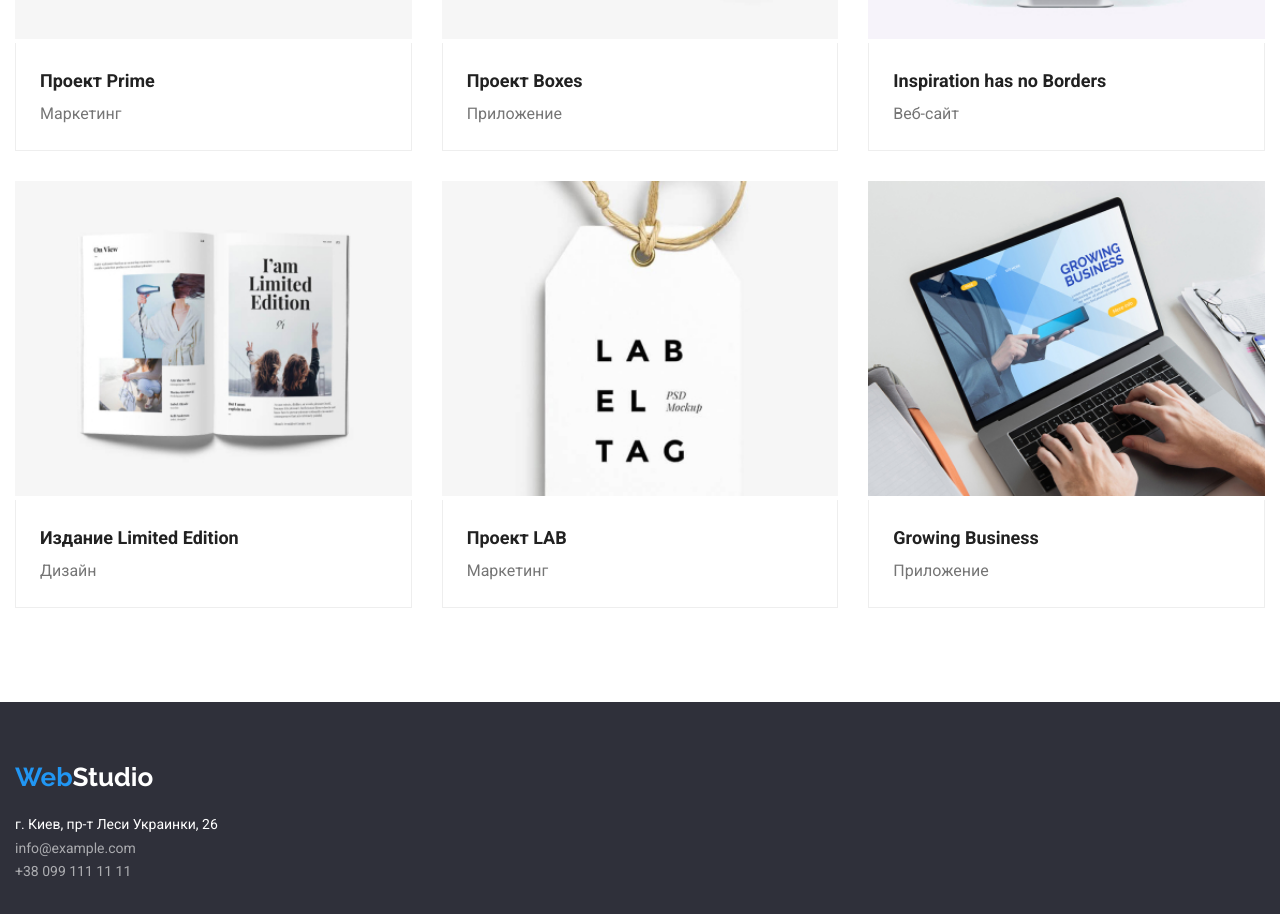
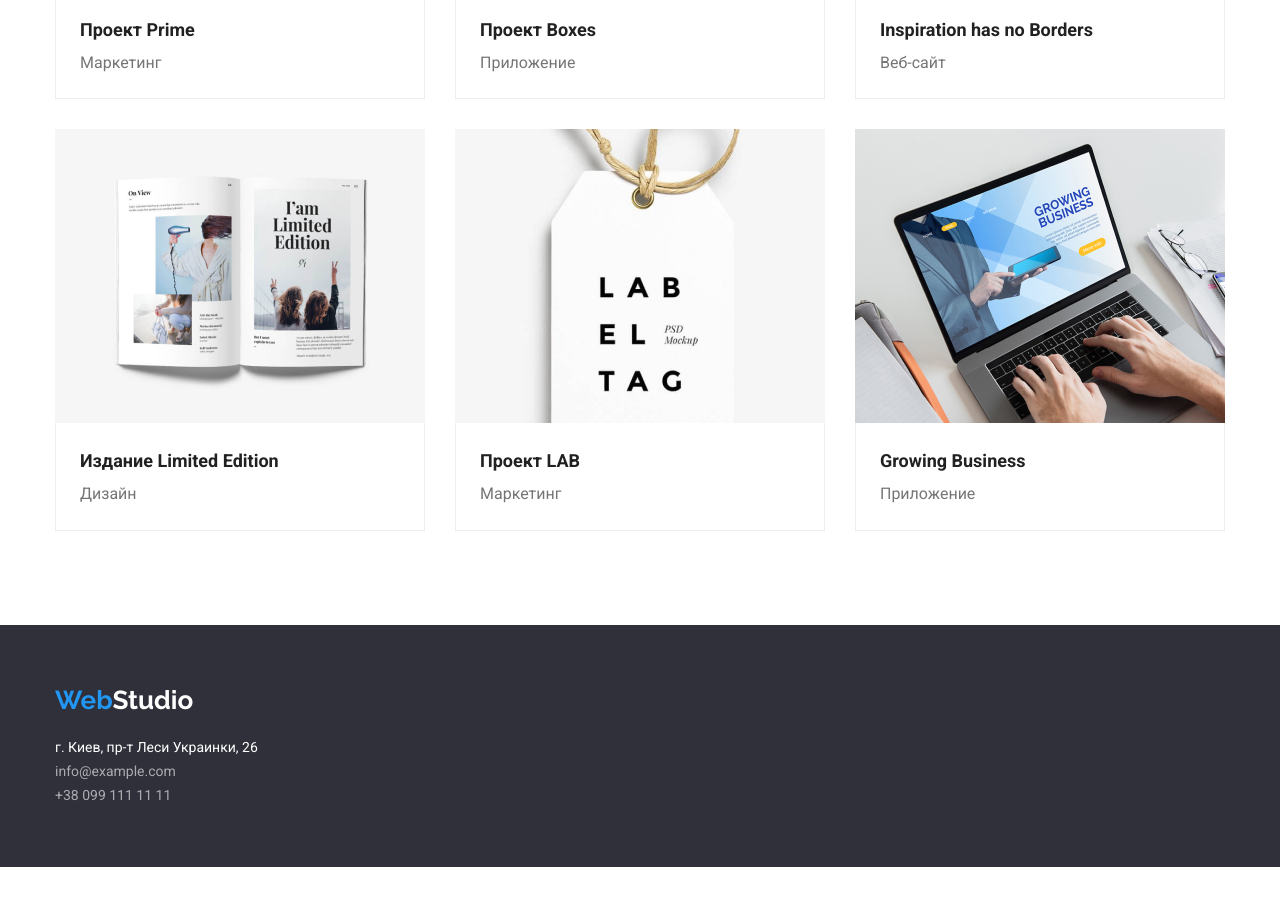
Before and after one commit to Miguelidze/goit-markup-hw-03, a plain HTML site: page portfolio.html in a window 1280 px wide. Shown: the part 1000-1914 px from the top of the page. After the commit the page ends 1867 px from the top, so only its background shows below. Drawn offline with nearby package versions, Linux system fonts and the light colour scheme.

Commit message:
Remarks
исправление последних ошибок

```diff
--- a/css/style.css
+++ b/css/style.css
@@ -22,6 +22,9 @@ a {
   text-decoration: none;
   color: inherit;
 }
+a:active {
+  color: var(--link-text-color);
+}
 
 /* УТИЛИТА*/
 .list {
@@ -36,7 +39,7 @@ ul {
 }
 
 .container {
-  width: 120 0px;
+  width: 1200px;
   margin-right: auto;
   margin-left: auto;
   padding: 0 15px;
@@ -88,11 +91,13 @@ ul {
   line-height: 1.15;
   color: var(--title-text-color);
 }
+
 .navbar {
   display: flex;
   align-items: center;
   justify-content: space-between;
 }
+
 .main-nav {
   display: flex;
   align-items: center;
@@ -102,7 +107,6 @@ ul {
 .nav-link:hover {
   color: var(--link-text-color);
 }
-
 .nav-link:active {
   color: var(--link-text-color);
 }
@@ -246,12 +250,12 @@ ul {
 }
 .our-team {
   padding-top: 94px;
+  padding-bottom: 94px;
   background-color: var(--button-color);
 }
 .team {
   display: flex;
   justify-content: space-between;
-  padding-bottom: 94px;
   padding-left: unset;
   filter: drop-shadow(0px 4px 4px rgba(0, 0, 0, 0.25));
 }
@@ -268,13 +272,11 @@ ul {
 }
 
 /* Footer*/
-.foot {
-  padding-top: 60px;
-  padding-bottom: 60px;
-}
 
 .footer {
   background-color: var(--hero-footer-background-color);
+  padding-top: 60px;
+  padding-bottom: 60px;
 }
 
 .accent-footer {
@@ -361,7 +363,9 @@ ul {
 }
 
 .picture {
+  display: block;
   width: -webkit-fill-available;
+  max-width: 100%;
 }
 .project-item {
   padding: 20px 24px;
```
Also changed, not shown: index.html (+1 -1 lines).
